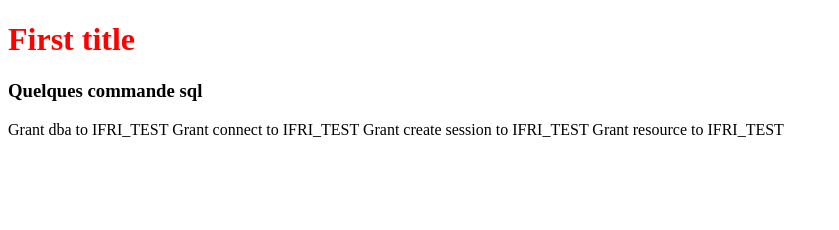
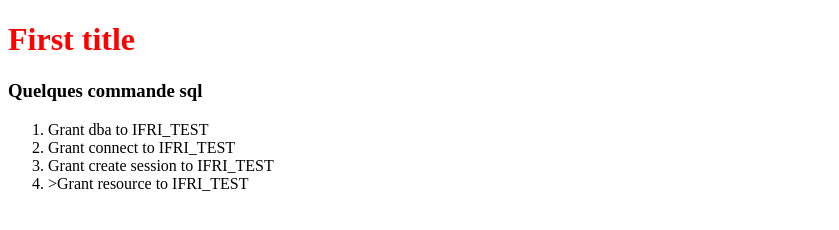
Before and after one commit to pacomeAhossi/delete, a plain HTML site: page index.html in a window 1280 px wide. Shown: the whole page, without its empty margins (0-839 px from the left). Drawn offline with Linux system fonts and the light colour scheme.

Commit message:
Ajout d'une liste ordonné

```diff
--- a/index.html
+++ b/index.html
@@ -9,10 +9,12 @@
 <body>
 	<h1>First title</h1>
 	<h3>Quelques commande sql</h3>
-	<span>Grant dba to IFRI_TEST</span>
-	<span>Grant connect to IFRI_TEST</span>
-	<span>Grant create session to IFRI_TEST</span>
-	<span>Grant resource to IFRI_TEST</span>
+    <ol>
+        <li>Grant dba to IFRI_TEST</li>
+        <li>Grant connect to IFRI_TEST</li>
+        <li>Grant create session to IFRI_TEST</li>
+        <li>>Grant resource to IFRI_TEST</li>
+    </ol>
 
 
 </body>
```
Also changed, not shown: style.css (line endings or trailing spaces).
